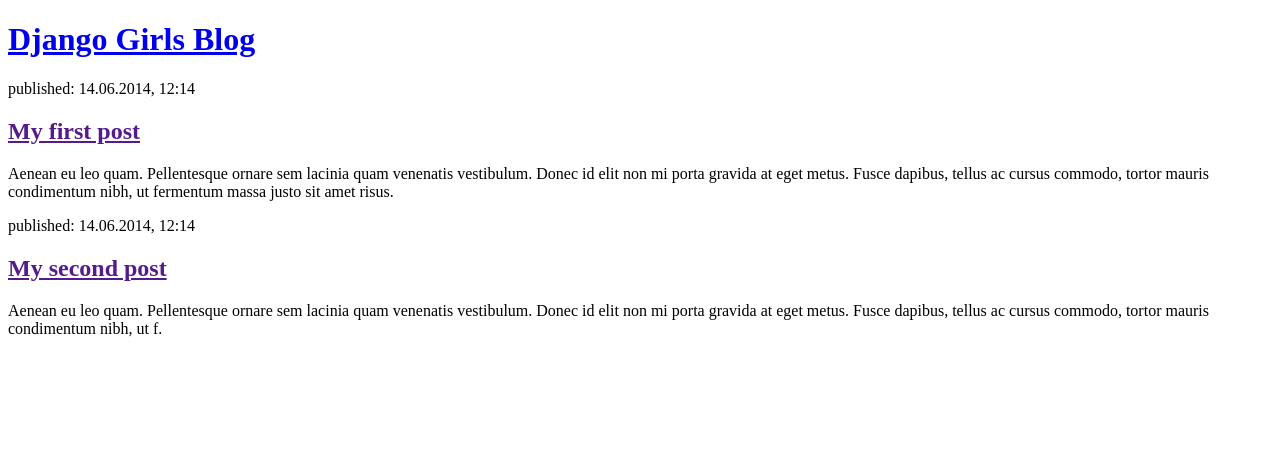
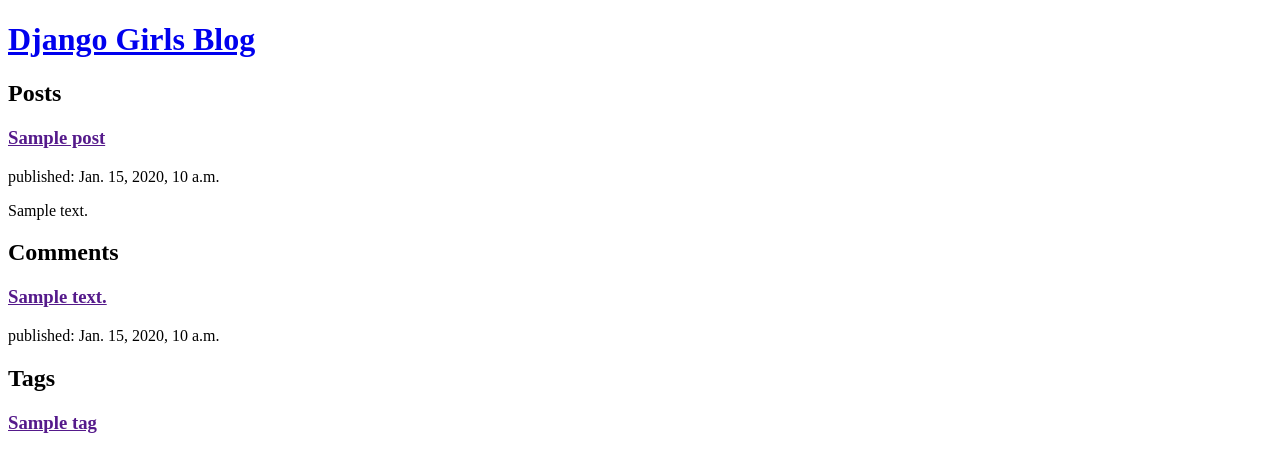
Before and after one commit to Francisco-Costa98/django-test-project, a Django app: page / in a window 1280 px wide. Shown: the top 472 px of the page. Run offline with Django 3.2, Linux system fonts and the light colour scheme; tables that the repository leaves empty hold one stand-in row (values such as "Sample post").

Commit message:
added rendering html for posts tags and comments

```diff
--- a/blog/templates/blog/post_list.html
+++ b/blog/templates/blog/post_list.html
@@ -7,26 +7,26 @@
     <header>
       <h1><a href="/">Django Girls Blog</a></h1>
     </header>
-
+    <h2>Posts</h2>
+    {% for post in posts %}
     <article>
-      <time>published: 14.06.2014, 12:14</time>
-      <h2><a href="">My first post</a></h2>
-      <p>
-        Aenean eu leo quam. Pellentesque ornare sem lacinia quam venenatis
-        vestibulum. Donec id elit non mi porta gravida at eget metus. Fusce
-        dapibus, tellus ac cursus commodo, tortor mauris condimentum nibh, ut
-        fermentum massa justo sit amet risus.
-      </p>
+      <h3><a href="">{{ post.title }}</a></h3>
+      <time>published: {{ post.published_date }}</time>
+      <p>{{ post.text|linebreaksbr }}</p>
     </article>
-
+    {% endfor %}
+    <h2>Comments</h2>
+    {% for comment in comments %}
     <article>
-      <time>published: 14.06.2014, 12:14</time>
-      <h2><a href="">My second post</a></h2>
-      <p>
-        Aenean eu leo quam. Pellentesque ornare sem lacinia quam venenatis
-        vestibulum. Donec id elit non mi porta gravida at eget metus. Fusce
-        dapibus, tellus ac cursus commodo, tortor mauris condimentum nibh, ut f.
-      </p>
+      <h3><a href="">{{ comment.text }}</a></h3>
+      <time>published: {{ comment.post_date }}</time>
     </article>
+    {% endfor %}
+    <h2>Tags</h2>
+    {% for tag in tags %}
+    <article>
+      <h3><a href="">{{ tag.name }}</a></h3>
+    </article>
+    {% endfor %}
   </body>
 </html>
--- a/blog/views.py
+++ b/blog/views.py
@@ -1,5 +1,13 @@
 from django.shortcuts import render
+from .models import Post, Comment, Tags
+from django.utils import timezone
 
 # Create your views here.
 def post_list(request):
-    return render(request, 'blog/post_list.html', {})
+    posts =  Post.objects.all()
+    comments = Comment.objects.all()
+    tags = Tags.objects.all()
+    context = {'posts':posts, 'tags':tags, 'comments': comments}
+    print(context)
+
+    return render(request, 'blog/post_list.html', context)
```
